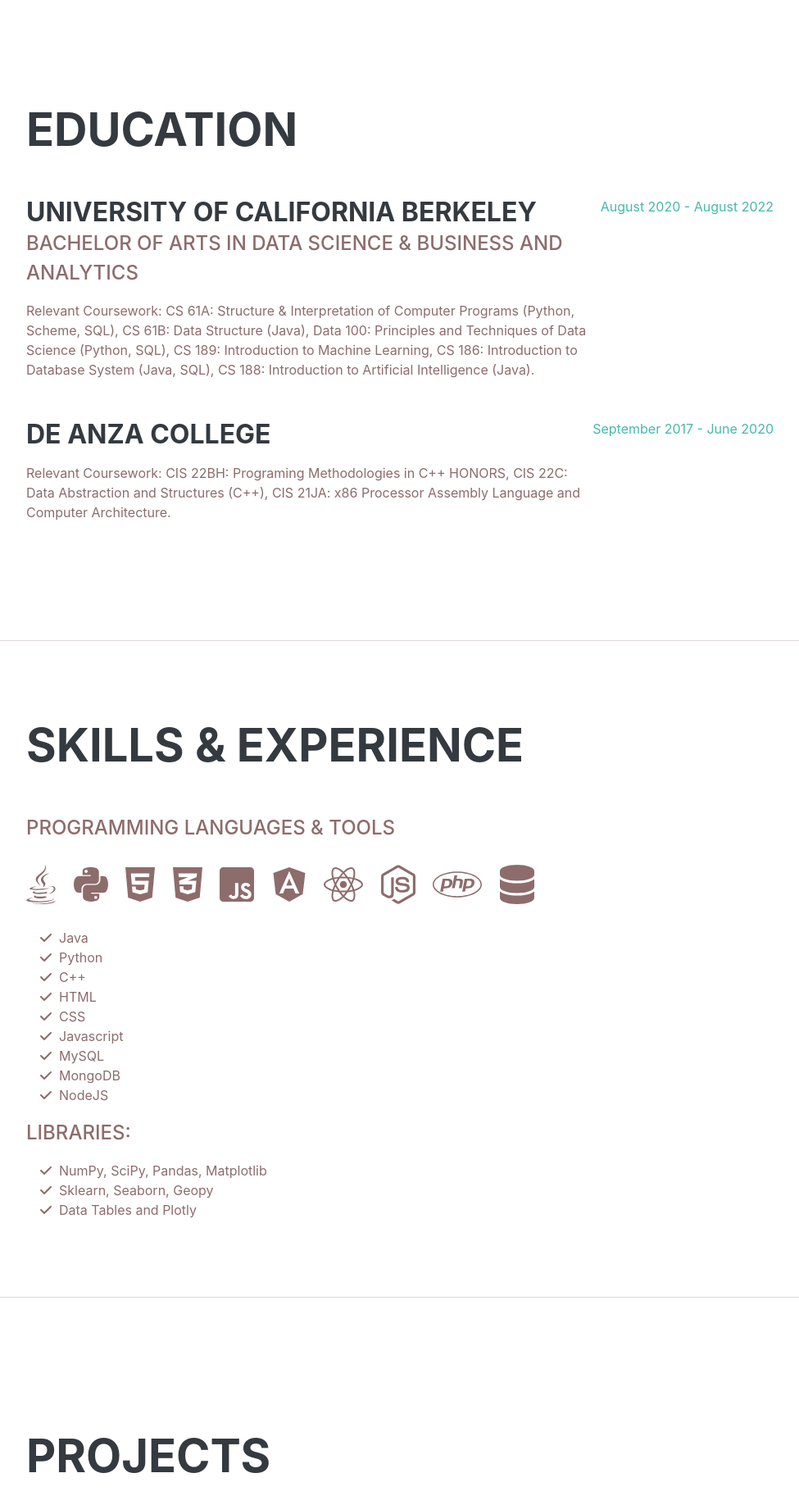
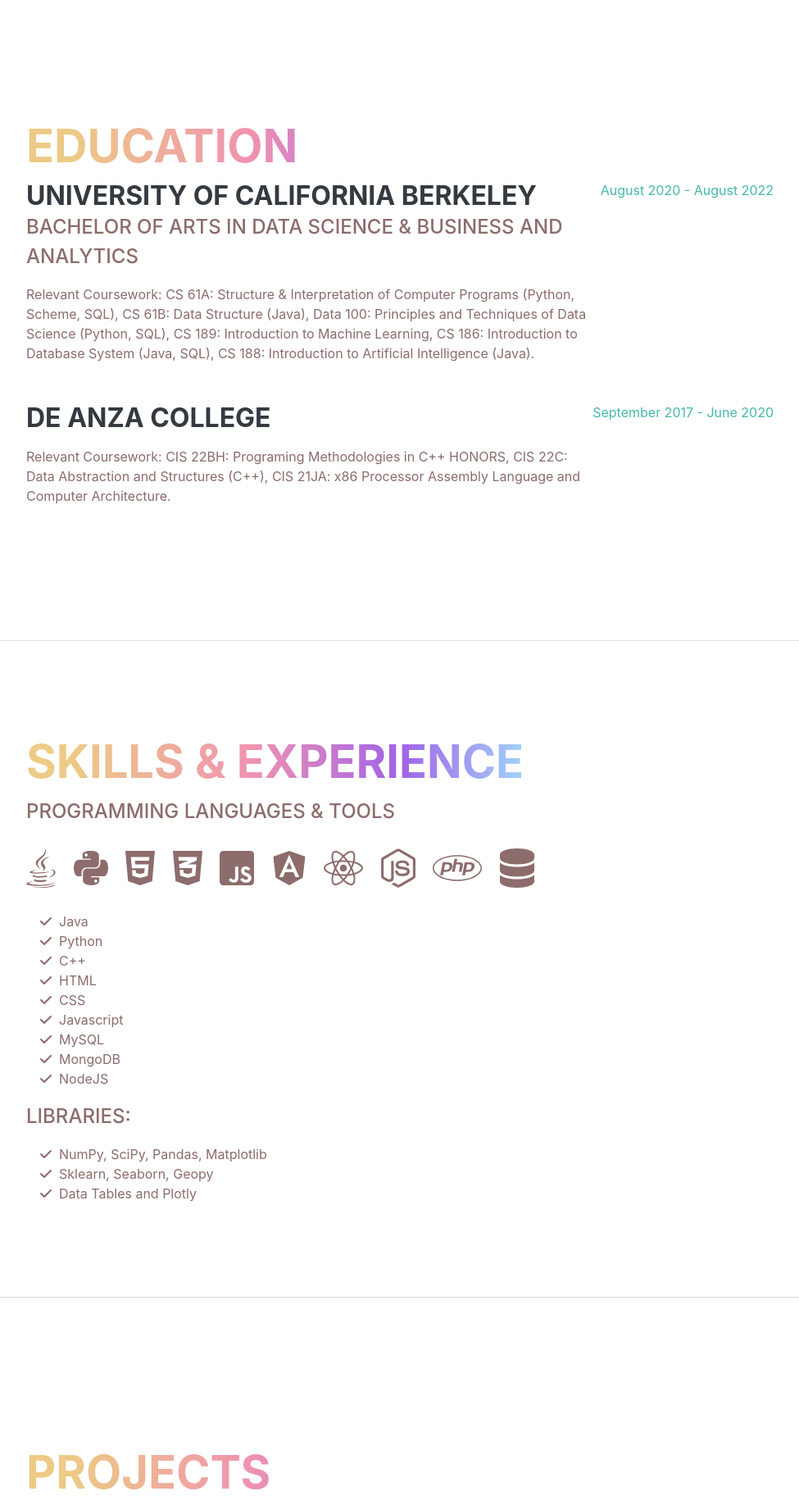
Before and after one commit to efema/Hachiney.github.io, a plain HTML site: page index.html in a window 1280 px wide. Shown: the part 820-2656 px from the top of the page at 82% size, without its empty margins (288-1263 px from the left). Drawn offline with nearby package versions, Linux system fonts and the light colour scheme; a web font is replaced by a local one.

Commit message:
Update index.html

```diff
--- a/index.html
+++ b/index.html
@@ -63,7 +63,7 @@
              <!-- Education-->
             <section class="resume-section" id="education">
                 <div class="resume-section-content">
-                    <h2 class="mb-5">Education</h2>
+                    <h2 class="name">Education</h2>
                     <div class="d-flex flex-column flex-md-row justify-content-between mb-5">
                         <div class="flex-grow-1">
                             <h3 class="mb-0">University of California Berkeley</h3>
@@ -94,7 +94,7 @@
             <!-- Skills-->
             <section class="resume-section" id="skills">
                 <div class="resume-section-content">
-                    <h2 class="mb-5">Skills & Experience</h2>
+                    <h2 class="name">Skills & Experience</h2>
                     <div class="subheading mb-3">Programming Languages & Tools</div>
                     <ul class="list-inline dev-icons">
                         <li class="list-inline-item"><i class="fab fa-java"></i></li>
@@ -173,7 +173,7 @@
          <!-- Projects-->
             <section class="resume-section" id="projects">
                 <div class="resume-section-content">
-                    <h2 class="mb-5">Projects</h2>
+                    <h2 class="name">Projects</h2>
                     <div class="subheading mb-3">Projects & GitHub Links:</div>
                     <ul class="fa-ul mb-0">
                         <li>
@@ -256,7 +256,7 @@
             <!-- Interests-->
             <section class="resume-section" id="interests">
                 <div class="resume-section-content">
-                    <h2 class="mb-5">Interests</h2>
+                    <h2 class="name">Interests</h2>
                     <p>Apart from programming and web design, I prefer to spend my time outdoors enjoying the nature. I am also an aspiring chef who always gets inspiration for new dishes.</p>
                     <p> Sketching is one of the activities that I enjoy as it encourages me to think more and be creative in every details of an art while improving my cognitive and analytical skills.
                         As the common saying goes "a picure is worth a thousand words", a single work of art has a lot to say easing to pour thoughts without the need of translation to any language.</p>
```
